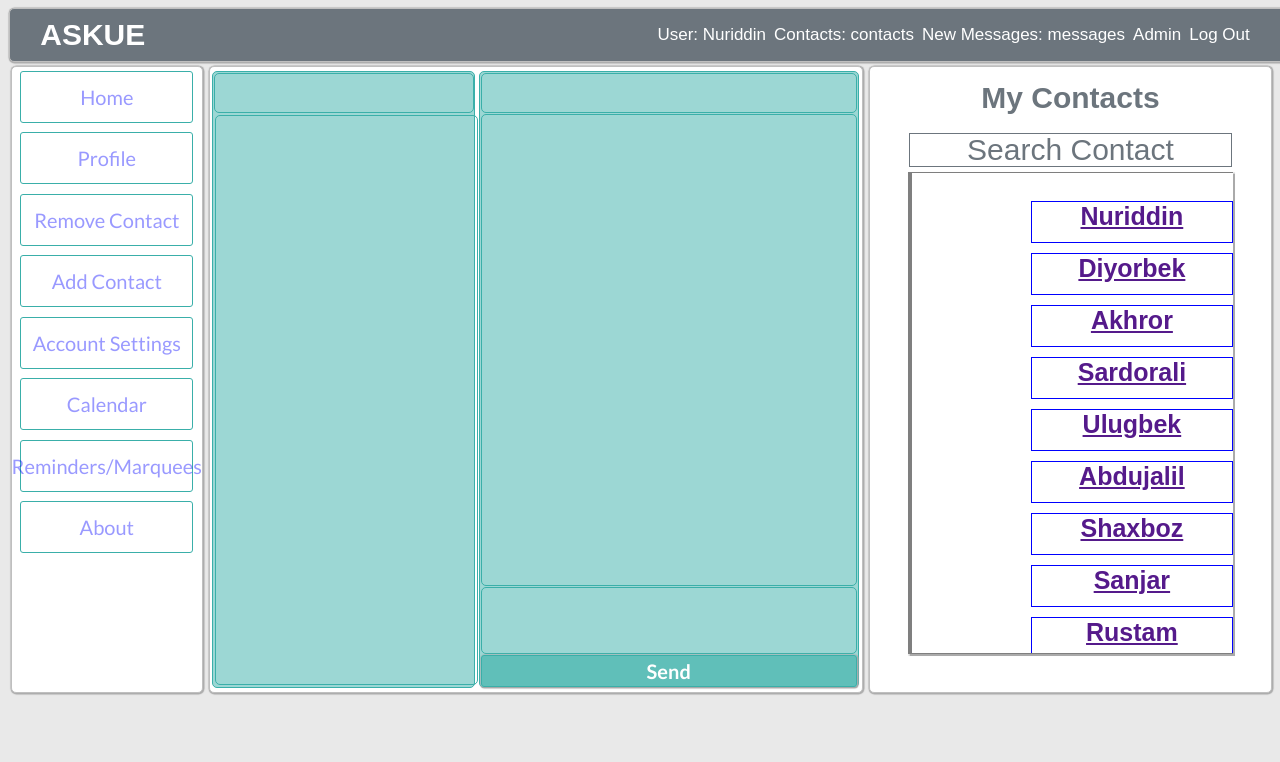
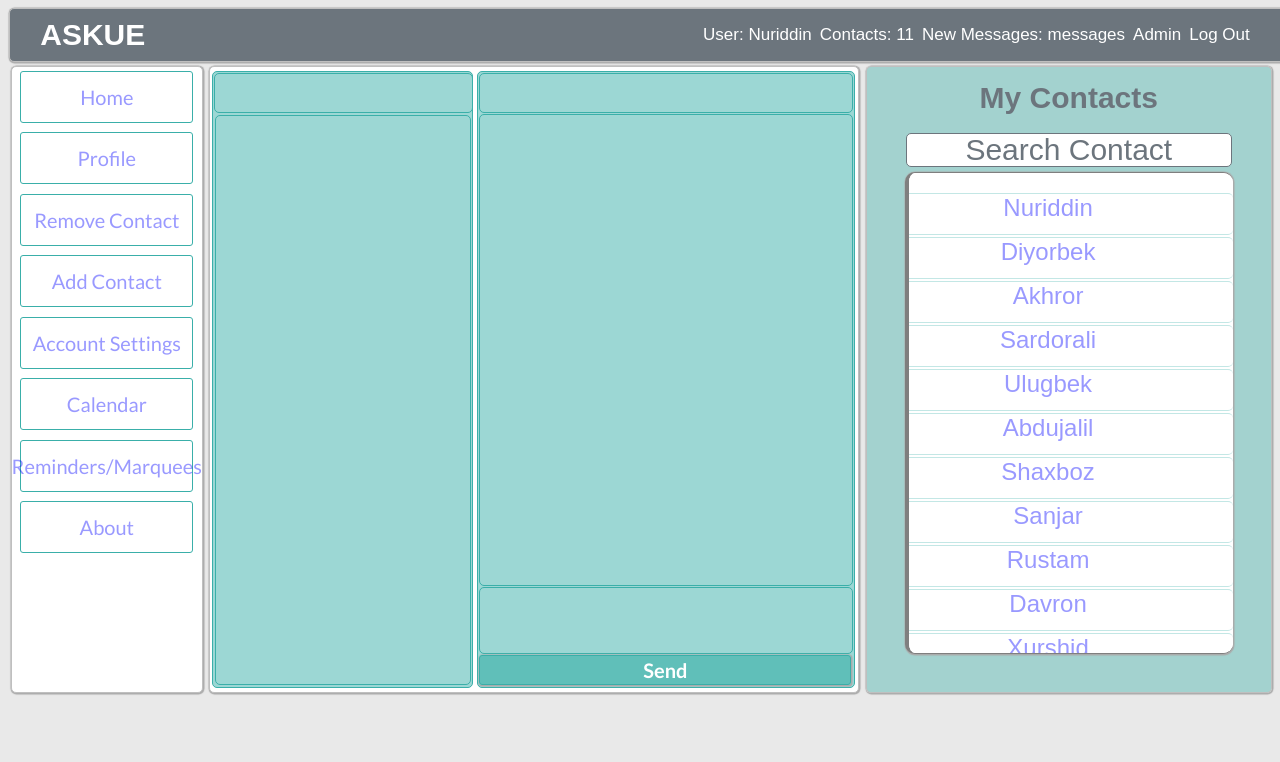
Before and after one commit to nuriddin1997/askue_project, a Django app: page /chatting-home/ in a window 1280 px wide. Shown: the top 762 px of the page. Run offline with Django 3.2, Linux system fonts and the light colour scheme; a user stored in the database is signed in; data comes from the database, SQL or seed files in the repository; both versions use the stored data as it was after the commit.

```diff
--- a/askue_venv/src/chatting/templates/chatting/home.html
+++ b/askue_venv/src/chatting/templates/chatting/home.html
@@ -20,7 +20,7 @@
             <a class="nav-item" href="{% url 'home' %}">Log Out</a> {% if user.is_staff and user.is_superuser %}
             <a class="nav-item" href="/admin/">Admin</a> {% endif %}
             <div class="nav-item">New Messages: messages</div>
-            <div class="nav-item">Contacts: contacts</div>
+            <div class="nav-item">Contacts: {{contact_counts}}</div>
             <div class="nav-item">User: {{user.username}}</div>
         </div>
     </div>
@@ -45,7 +45,7 @@
                 <div class="chat_room_name"></div>
                 <div class="chat_room"></div>
                 <div class="chat_room_typing"></div>
-                <div class="send_button">Send</div>
+                <button class="send_button">Send</button>
             </div>
 
         </div>
@@ -56,12 +56,12 @@
 
             <div class="scroll-div">
 
-                <ul>
-                    {% for contact_name in contact_names %}
+                <ul>{% for contact_name in contact_names %}
                     <div class="one-contact">
-                        <a href="">{{contact_name.username}}</a><br></div>{%endfor%}
+                        <a class="no-decoration" href="">{{contact_name.username}}</a><br>
+                    </div>
+                    {%endfor%}
                 </ul>
-
             </div>
         </div>
     </div>
--- a/askue_venv/src/chatting/views.py
+++ b/askue_venv/src/chatting/views.py
@@ -4,13 +4,11 @@ from django.contrib.auth.models import User
 # Create your views here.
 def home(request):
     contact_names = User.objects.all()
-    # for contact_item in contacts_name:
-    #     print(contact_item.username)
-
-    # print(contacts_name)
-    # print(type(contact_item))
+    contact_counts = contact_names.count()
+    print(contact_counts)
     template_name = "chatting/home.html"
     context = {
+        "contact_counts": contact_counts,
         "contact_names": contact_names,
         "page_name": "ASKUE",
         "page_title": "Home",
--- a/askue_venv/src/static/css/chat.css
+++ b/askue_venv/src/static/css/chat.css
@@ -14,7 +14,7 @@
     border-radius: 5px;
     justify-content: center;
     margin: 2px;
-    width: 100%;
+    width: 98%;
     height: 568px;
     border: 1px solid blue;
     overflow: hidden;
--- a/askue_venv/src/static/css/main.css
+++ b/askue_venv/src/static/css/main.css
@@ -281,7 +281,7 @@ body {
     margin-right: 0%;
     width: 32%;
     height: 625px;
-    background-color: white;
+    background-color: rgba(58, 175, 169, 0.4);
     border-radius: 5px;
     border: 0.5px solid #BFBFBF;
     box-shadow: 0.5px 0.5px 1px 1px #aaaaaa;
@@ -494,6 +494,7 @@ body {
 }
 
 .search-contact {
+    border-radius: 5px;
     /* box-shadow: 0.5px 0.5px 1px 1px #aaaaaa; */
     justify-content: center;
     display: flex;
@@ -510,6 +511,8 @@ body {
 }
 
 .scroll-div {
+    border-radius: 10px;
+    background: white;
     box-shadow: 0.5px 0.5px 1px 1px #aaaaaa;
     border-left: 4px solid rgba(0, 0, 0, 0.5);
     border-top: 1px solid rgba(0, 0, 0, 0.5);
@@ -520,7 +523,6 @@ body {
     height: 480px;
     overflow: hidden;
     overflow-y: scroll;
-    background-color: white;
 }
 
 .contact-header {
@@ -538,16 +540,20 @@ body {
 }
 
 .one-contact {
-    margin-top: 10px;
-    text-decoration: none;
-    color: blue;
+    border-radius: 5px;
+    background-color: white;
+    margin-top: 2px;
     height: 40px;
-    width: 200px;
-    font-size: 25px;
-    font-weight: bold;
+    width: 369px;
+    font-size: 24px;
     font-family: Arial, Helvetica, sans-serif;
-    border: 1px solid;
-    border-bottom: 1px solid;
+    border-top: 1px solid rgba(58, 175, 169, 0.3);
+    border-bottom: 1px solid rgba(58, 175, 169, 0.3);
     text-align: center;
     align-items: center;
 }
+
+.no-decoration {
+    text-decoration: none;
+    color: rgba(0, 0, 255, 0.4);
+}
```
Also changed, not shown: askue_venv/src/db.sqlite3.
